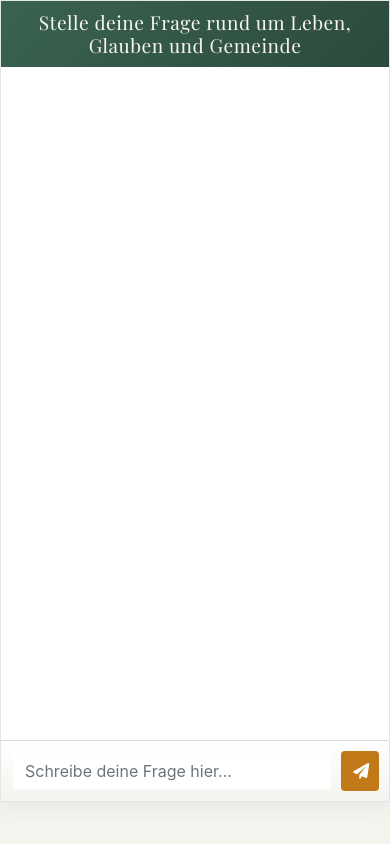
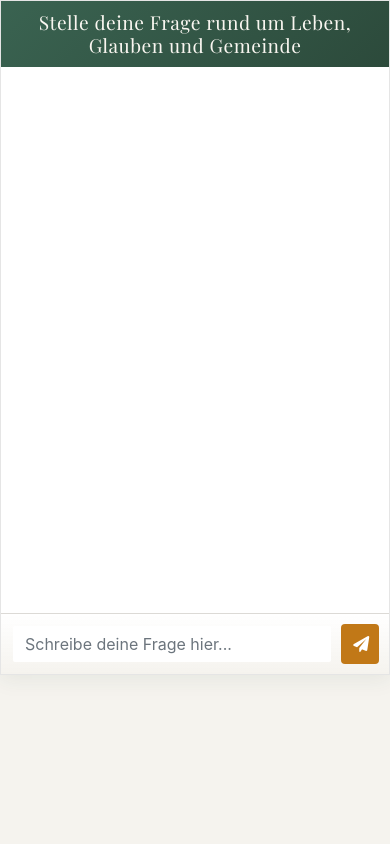
Before and after one commit to FritzSavira/ama_browser, a Flask app: page / in a window 390 px wide. Run offline with Flask 3, Linux system fonts and the light colour scheme; some libraries are stand-ins or nearby versions; some web fonts are replaced.

Commit message:
index.html: @media height: -> 80vh

```diff
--- a/templates/index.html
+++ b/templates/index.html
@@ -246,7 +246,7 @@
         @media (max-width: 768px) {
             .chat-container {
                 margin: 0;
-                height: 95vh;
+                height: 80vh;
                 border-radius: 0;
             }
 
@@ -276,7 +276,7 @@
 
         @media (max-width: 576px) {
             .chat-messages {
-                height: 95vh;
+                height: 80vh;
                 padding: 15px;
             }
 
```
